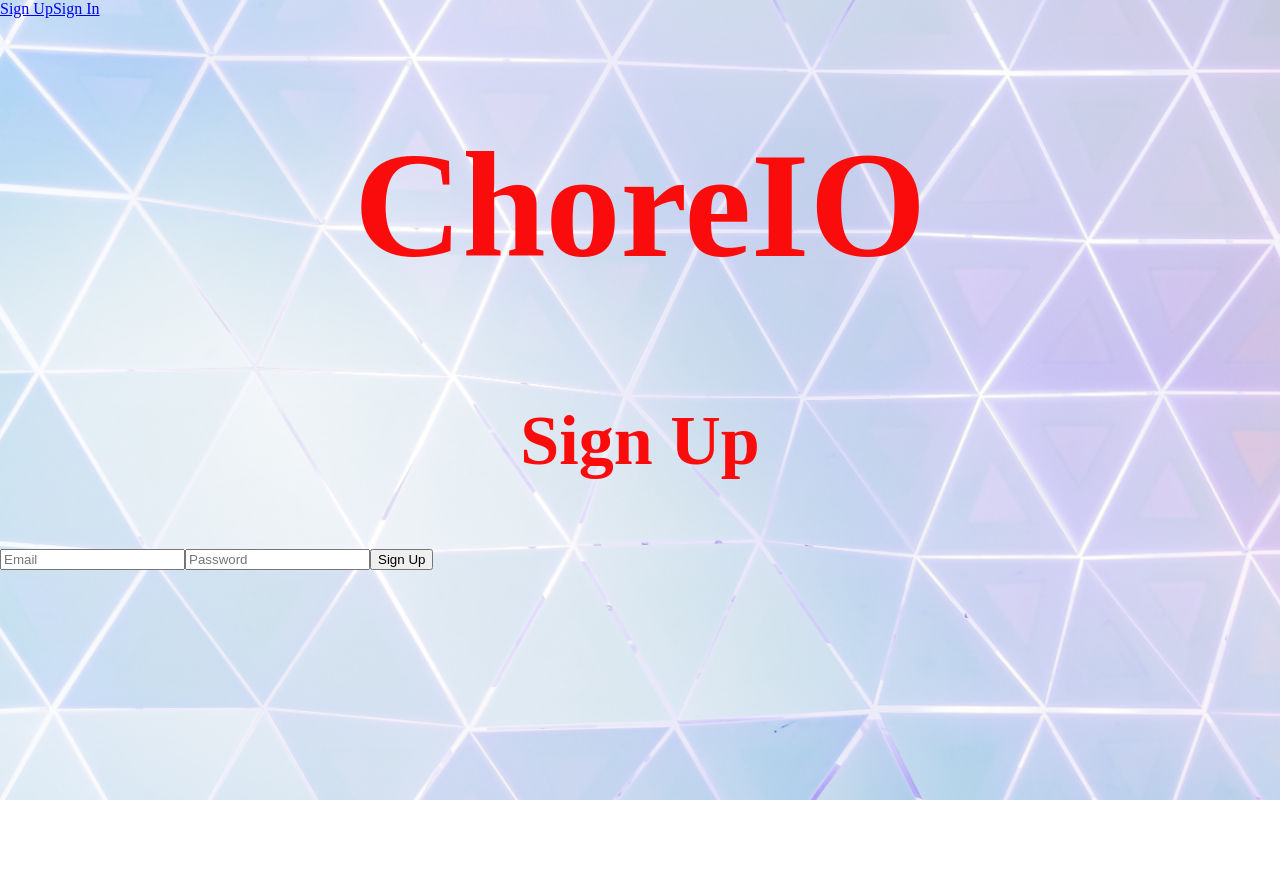
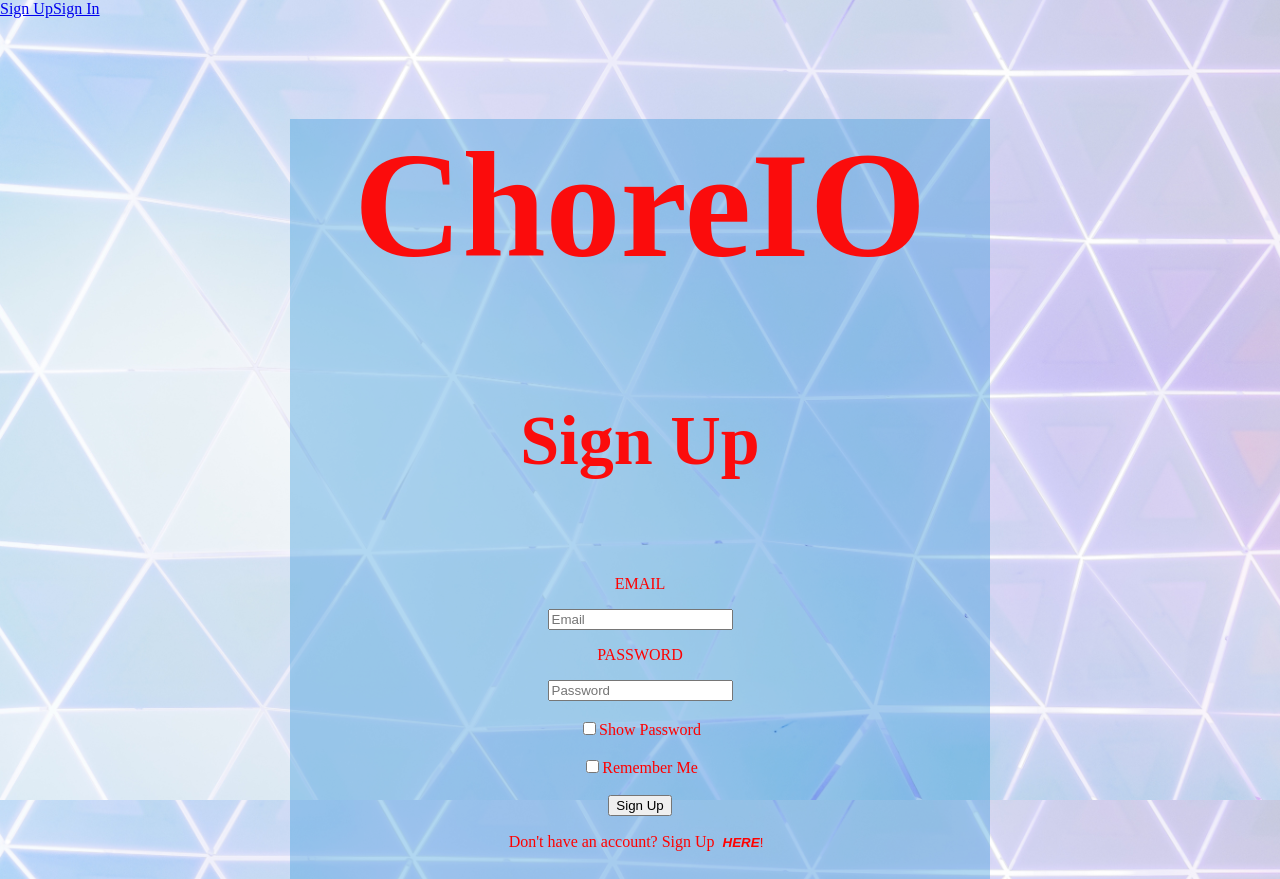
Before and after one commit to TheEPICturkey/ChoreChracker, a React (Create React App) app: page /SignUp in a window 1280 px wide. Before the commit the page ends 800 px from the top, so only its background shows below. Built offline with nearby package versions, Linux system fonts and the light colour scheme; no server answers; the database is empty.

Commit message:
add plenty of styling to SignIn.js and SignUp.js

```diff
--- a/src/App.js
+++ b/src/App.js
@@ -30,6 +30,7 @@ const App = () => {
           <Route path="/parentHome" element={<ParentHome />} />
           <Route path="/add-chore" element={<AddChore />} />
           <Route path="/SignUp" element={<SignUp />} />
+          <Route path="/SignIn" element={<SignIn />} />
         </Routes>
       </Router>
     </AuthProvider>
--- a/src/components/auth/Sign.css
+++ b/src/components/auth/Sign.css
@@ -26,3 +26,9 @@ h1 {
     border-color: rgba(0, 0, 0, 0);
     color: rgb(255, 0, 0);
   }
+
+  .SignIn {
+    background-color: rgba(0, 0, 0, 0);
+    border-color: rgba(0, 0, 0, 0);
+    color: rgb(255, 0, 0);
+  }
--- a/src/components/auth/SignIn.js
+++ b/src/components/auth/SignIn.js
@@ -189,7 +189,7 @@ function SignIn() {
           </label>
           <br></br>
           <br></br>
-          <button type="submit">Sign In</button><button onClick={() => navigate('../SignUp')}>Sign Up</button>
+          <button type="submit">Sign In</button>
         </form>
         <br></br>
         Don't have an account? Sign Up<button className="SignUp" onClick={() => navigate('../SignUp')}><strong><em>HERE</em></strong>!</button>
--- a/src/components/auth/SignUp.js
+++ b/src/components/auth/SignUp.js
@@ -1,10 +1,16 @@
 import React, { useState } from 'react';
 import { auth, createUserWithEmailAndPassword } from '../../firebase/index.js';
+import { useNavigate } from 'react-router-dom';
+import './Sign.css';
 
 const SignUp = () => {
   const [email, setEmail] = useState('');
   const [password, setPassword] = useState('');
+  const [showPassword, setShowPassword] = useState(false); // Add showPassword state
+  const [rememberMe, setRememberMe] = useState(false); // Add rememberMe state
   const [error, setError] = useState(null);
+
+  const navigate = useNavigate(); // Import useNavigate
 
   const handleSignUp = async () => {
     const emailPattern = /^[^\s@]+@[^\s@]+\.[^\s@]+$/;
@@ -22,19 +28,45 @@ const SignUp = () => {
       setError(error.message);
     }
   };
+
   return (
-    <div>
+    <div className='Background'>
       <h1>ChoreIO</h1>
       <h2>Sign Up</h2>
-    <input type="text" placeholder="Email" value={email} onChange={(e) => setEmail(e.target.value)} />
-    <input type="password" placeholder="Password" value={password} onChange={(e) => setPassword(e.target.value)} />
-    <button onClick={handleSignUp}>Sign Up</button>
+      <div className='test'>
+        <p>EMAIL</p>
+        <input type="text" placeholder="Email" value={email} onChange={(e) => setEmail(e.target.value)} />
+        <p>PASSWORD</p>
+        <input type={showPassword ? "text" : "password"} placeholder="Password" value={password} onChange={(e) => setPassword(e.target.value)} />
+        <br></br>
+        <br></br>
+        <label>
+          <input
+            type="checkbox"
+            checked={showPassword}
+            onChange={() => setShowPassword(prev => !prev)}
+          />
+          Show Password
+        </label>
+        <br></br>
+        <br></br>
+        <label>
+          <input
+            type="checkbox"
+            checked={rememberMe}
+            onChange={() => setRememberMe(prev => !prev)}
+          />
+          Remember Me
+        </label>
+        <br></br>
+        <br></br>
+        <button onClick={handleSignUp}>Sign Up</button>
+        <p>Don't have an account? Sign Up<button className="SignIn" onClick={() => navigate('../SignIn')}><strong><em>HERE</em></strong>!</button></p>
 
-
-    {error && <p>Error: {error}</p>}
-  </div>
-);
+        {error && <p>Error: {error}</p>}
+      </div>
+    </div>
+  );
 }
 
-
 export default SignUp;
```
